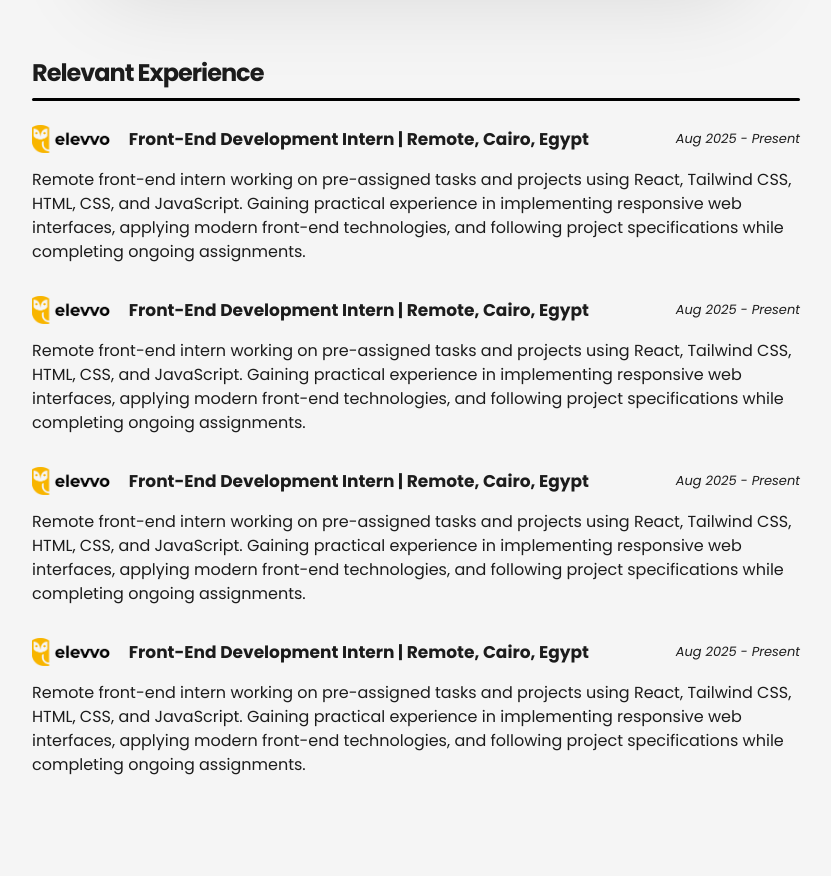
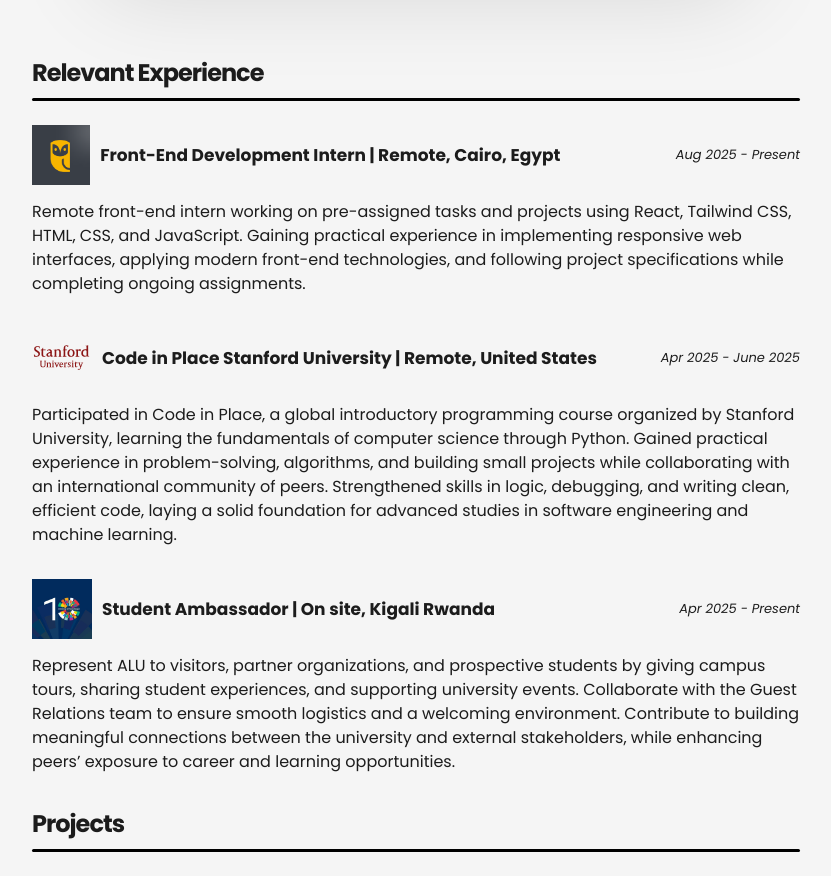
Before and after one commit to menes-ux/Menes-website-portfolio.1, a plain HTML site: page index.html in a window 1280 px wide. Shown: the part 1060-1936 px from the top of the page, without its empty margins (224-1055 px from the left). Before the commit the page ends 1869 px from the top, so only its background shows below. Drawn offline with Linux system fonts and the light colour scheme.

Commit message:
Updating the experience section

```diff
--- a/css styles/main.css
+++ b/css styles/main.css
@@ -92,6 +92,9 @@ html {
             }
 
 
+
+/* Skills sections */
+
 .skills {
     text-align: center;
 }
@@ -149,6 +152,9 @@ html {
 }
 
 
+
+/* Experience sections */
+
 .section-line {
   border: none;                /* remove default style */
   height: 3px;                 /* thickness of the line */
@@ -162,7 +168,7 @@ html {
     margin-top: 6.25rem;
 }
 
-.experience h2{
+.experiencetitle h2{
     font-family: var(--fonts-poppins);
     letter-spacing: -1px;
     margin-left: 20%;
@@ -170,7 +176,7 @@ html {
 }
 
 @media (max-width:56.25rem) {
-    .experience h2{
+    .experiencetitle h2{
         margin: auto;
     }
 
@@ -257,3 +263,10 @@ html {
     }
 
 }
+
+
+/* Projects  */
+
+.project{
+    margin-top: 500px;
+}
--- a/index.html
+++ b/index.html
@@ -41,8 +41,8 @@
                 <li class="hideOnMobile"><a href="#hero">Home</a></li>
                 <li class="hideOnMobile"><a href="#skills">Skills</a></li>
                 <li class="hideOnMobile"><a href="#experience">Experience</a></li>
-                <li class="hideOnMobile"><a href="/html/">Projects</a></li>
-                <li class="hideOnMobile"><a href="/html/">Get in touch</a></li>
+                <li class="hideOnMobile"><a href="#projects ">Projects</a></li>
+                <li class="hideOnMobile"><a href="#">Get in touch</a></li>
             </ul>
         </nav>
 
@@ -132,11 +132,13 @@
            <img src="image copy.png" alt="Menes profile id">
 
            <h1>Menes Adisso</h1>
+           <!-- I used span to target especially the ai Sorcecer / Span is an inline element -->
 
            <h3>🧙‍♂️ <span class="gradient">AI Sorcerer</span></h3>
 
+           <!-- I used strong tag to make the text bold/ It is an alternative of the bold tag  -->
            <p>
-            I’m a <strong>Software Engineering student </strong>at African Leadership University and into <strong>Machine Learning</strong> and AI. I love <strong>minimalist designs</strong> like this portfolio and building clever tools — making life a little easier 🤓✨
+            I’m a <strong>Software Engineering student  </strong>at African Leadership University and into <strong>Machine Learning</strong> and AI. I love <strong>minimalist designs</strong> like this portfolio and building clever tools — making life a little easier 🤓✨
            </p>
 
 
@@ -145,8 +147,7 @@
             <a
                 class="btn"
                 href="https://gelatinous-apology-3e1.notion.site/Menes-in-Pixels-Purpose-259766fdc0ef80908006fdee46b1aba9"
-                target="_blank" rel="noopener"
-            >
+                target="_blank" rel="noopener">
                 More about me <span class="arrow">→</span>
             </a>
             </div>
@@ -156,7 +157,7 @@
             <h2>
                 EXPERIENCE WITH
             </h2>
-
+            <!-- Here I just added icons representing the different i have! -->
             <div class="skillsicons">
                 <div>
                 <svg width="64px" height="64px" viewBox="0 0 32 32" fill="none" xmlns="http://www.w3.org/2000/svg"><g id="SVGRepo_bgCarrier" stroke-width="0"></g><g id="SVGRepo_tracerCarrier" stroke-linecap="round" stroke-linejoin="round"></g><g id="SVGRepo_iconCarrier"> <path d="M6 28L4 3H28L26 28L16 31L6 28Z" fill="#E44D26"></path> <path d="M26 5H16V29.5L24 27L26 5Z" fill="#F16529"></path> <path d="M9.5 17.5L8.5 8H24L23.5 11H11.5L12 14.5H23L22 24L16 26L10 24L9.5 19H12.5L13 21.5L16 22.5L19 21.5L19.5 17.5H9.5Z" fill="white"></path> </g></svg>
@@ -226,7 +227,7 @@
                     <div class="experiencetitle1">
                         <div class="subtitle-date">
                             <div class="subtitle">
-                                <img src="image copy 2.png" alt="elevvo pathways" height="28">
+                                <img src="image copy 5.png" alt="elevvo pathways" height="60">
                                 <h3>Front-End Development Intern | Remote, Cairo, Egypt</h3>
                             </div>
                             <p>Aug 2025 - Present</p>
@@ -241,42 +242,30 @@
                     <div class="experiencetitle1">
                         <div class="subtitle-date">
                             <div class="subtitle">
-                                <img src="image copy 2.png" alt="elevvo pathways" height="28">
-                                <h3>Front-End Development Intern | Remote, Cairo, Egypt</h3>
+                                <img src="stanford-university-seeklogo.svg" alt="Standford logo"  height="60px" >
+                                <h3>Code in Place Stanford University | Remote, United States </h3>
                             </div>
-                            <p>Aug 2025 - Present</p>
+                            <p>Apr 2025 - June 2025</p>
                         </div>
                     </div>
                     <p>
-                        Remote front-end intern working on pre-assigned tasks and projects using React, Tailwind CSS, HTML, CSS, and JavaScript. Gaining practical experience in implementing responsive web interfaces, applying modern front-end technologies, and following project specifications while completing ongoing assignments.
+                        Participated in Code in Place, a global introductory programming course organized by Stanford University, learning the fundamentals of computer science through Python. Gained practical experience in problem-solving, algorithms, and building small projects while collaborating with an international community of peers. Strengthened skills in logic, debugging, and writing clean, efficient code, laying a solid foundation for advanced studies in software engineering and machine learning.
                     </p>
                 </div>
+
+
                 <div class="experience1">
                     <div class="experiencetitle1">
                         <div class="subtitle-date">
                             <div class="subtitle">
-                                <img src="image copy 2.png" alt="elevvo pathways" height="28">
-                                <h3>Front-End Development Intern | Remote, Cairo, Egypt</h3>
+                                <img src="idmUoOm6xl_1756129945084.jpeg" alt="African Leadership University" height="60px" >
+                                <h3>Student Ambassador | On site, Kigali Rwanda</h3>
                             </div>
-                            <p>Aug 2025 - Present</p>
+                            <p>Apr 2025 - Present</p>
                         </div>
                     </div>
                     <p>
-                        Remote front-end intern working on pre-assigned tasks and projects using React, Tailwind CSS, HTML, CSS, and JavaScript. Gaining practical experience in implementing responsive web interfaces, applying modern front-end technologies, and following project specifications while completing ongoing assignments.
-                    </p>
-                </div>
-                <div class="experience1">
-                    <div class="experiencetitle1">
-                        <div class="subtitle-date">
-                            <div class="subtitle">
-                                <img src="image copy 2.png" alt="elevvo pathways" height="28">
-                                <h3>Front-End Development Intern | Remote, Cairo, Egypt</h3>
-                            </div>
-                            <p>Aug 2025 - Present</p>
-                        </div>
-                    </div>
-                    <p>
-                        Remote front-end intern working on pre-assigned tasks and projects using React, Tailwind CSS, HTML, CSS, and JavaScript. Gaining practical experience in implementing responsive web interfaces, applying modern front-end technologies, and following project specifications while completing ongoing assignments.
+                        Represent ALU to visitors, partner organizations, and prospective students by giving campus tours, sharing student experiences, and supporting university events. Collaborate with the Guest Relations team to ensure smooth logistics and a welcoming environment. Contribute to building meaningful connections between the university and external stakeholders, while enhancing peers’ exposure to career and learning opportunities.
                     </p>
                 </div>
 
@@ -295,7 +284,24 @@
 
 
 
+
+
+
             </div>
+        </section>
+
+        <section class="projects">
+            <div class="experiencetitle">
+                <h2>Projects</h2>
+                <hr class="section-line">
+            </div>
+
+            <div card>
+
+
+            </div>
+
+
         </section>
 
 
```
Also changed, not shown: LOGO ALU.png (added), idmUoOm6xl_1756129945084.jpeg (added), image copy 3.png (added), image copy 4.png (added), image copy 5.png (added), stanford-university-seeklogo.svg (added).
